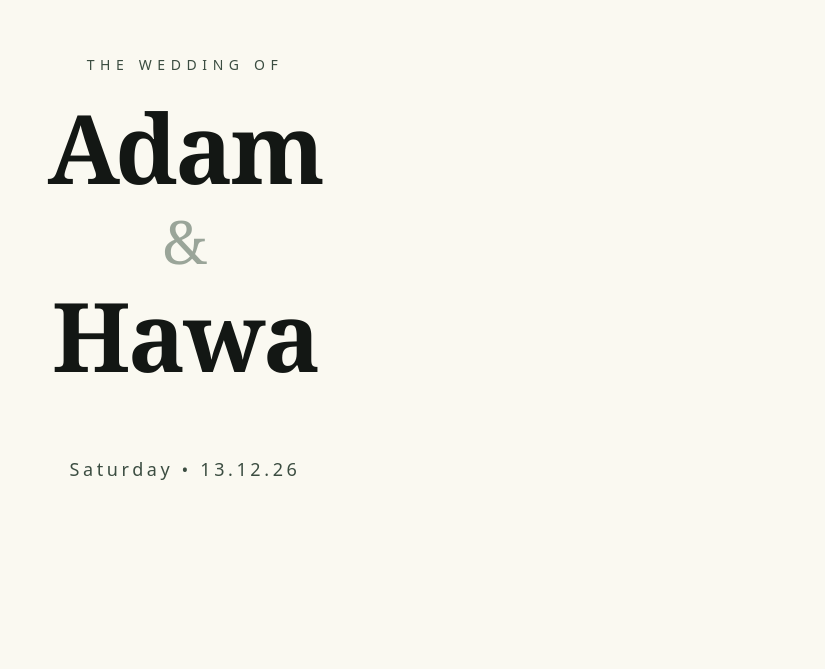
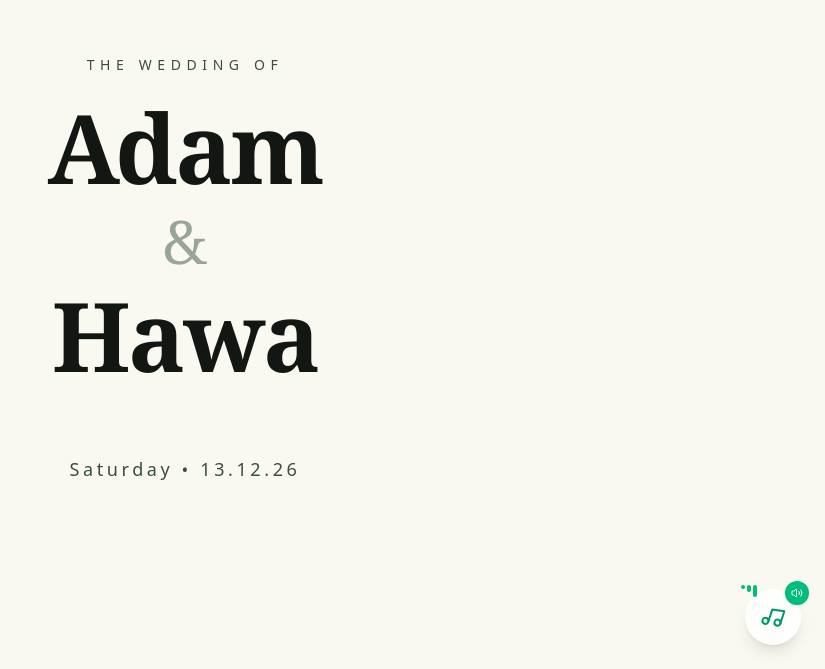
Before and after one commit to Zer0-01/next-sa-invitation, a Next.js app: page / in a window 1280 px wide. Shown: the part 131-800 px from the top of the page, without its empty margins (455-1280 px from the left). Built offline with nearby package versions, Linux system fonts and the light colour scheme; no server answers; the database is empty.

Commit message:
feat: Implement background music player with interactive controls and autoplay handling.

```diff
--- a/src/app/components/attendance-component.tsx
+++ b/src/app/components/attendance-component.tsx
@@ -66,7 +66,7 @@ const AttendanceComponent = () => {
                 <DialogContent className="max-w-md rounded-xl border-primary/10 bg-background">
                     <DialogHeader className="text-center pt-6">
                         <DialogTitle className="text-2xl font-serif font-bold tracking-tight text-foreground">RSVP</DialogTitle>
-                        <div className="w-12 h-[1px] bg-primary/20 mx-auto mt-4 mb-2" />
+                        <div className="w-12 h-px bg-primary/20 mx-auto mt-4 mb-2" />
                         <DialogDescription className="text-sm text-gray-400 font-light tracking-wide">
                             Kindly confirm your presence by filling out the form.
                         </DialogDescription>
--- a/src/app/layout.tsx
+++ b/src/app/layout.tsx
@@ -18,6 +18,8 @@ export const metadata: Metadata = {
   description: "Generated by create next app",
 };
 
+import BackgroundMusic from "@/components/BackgroundMusic";
+
 export default function RootLayout({
   children,
 }: Readonly<{
@@ -30,6 +32,7 @@ export default function RootLayout({
       >
         {children}
         <Toaster />
+        <BackgroundMusic />
       </body>
     </html>
   );
--- /dev/null
+++ b/src/components/BackgroundMusic.tsx
@@ -0,0 +1,151 @@
+"use client";
+
+import React, { useEffect, useRef, useState } from "react";
+import { Music, Volume2, VolumeX } from "lucide-react";
+import { motion, AnimatePresence } from "framer-motion";
+
+const BackgroundMusic = () => {
+    const audioRef = useRef<HTMLAudioElement | null>(null);
+    const [isPlaying, setIsPlaying] = useState(false);
+    const [isMuted, setIsMuted] = useState(false);
+    const [hasInteracted, setHasInteracted] = useState(false);
+
+    useEffect(() => {
+        const audio = audioRef.current;
+        if (!audio) return;
+
+        const playAudio = async () => {
+            try {
+                await audio.play();
+                setIsPlaying(true);
+            } catch (err) {
+                console.log("Autoplay prevented or audio error:", err);
+                setIsPlaying(false);
+            }
+        };
+
+        if (hasInteracted) {
+            playAudio();
+        }
+
+        const handleInteraction = () => {
+            if (!hasInteracted) {
+                setHasInteracted(true);
+                playAudio();
+            }
+        };
+
+        window.addEventListener("click", handleInteraction);
+        window.addEventListener("scroll", handleInteraction);
+        window.addEventListener("touchstart", handleInteraction);
+
+        return () => {
+            window.removeEventListener("click", handleInteraction);
+            window.removeEventListener("scroll", handleInteraction);
+            window.removeEventListener("touchstart", handleInteraction);
+        };
+    }, [hasInteracted]);
+
+    const togglePlay = () => {
+        if (!audioRef.current) return;
+
+        if (isPlaying) {
+            audioRef.current.pause();
+            setIsPlaying(false);
+        } else {
+            audioRef.current.play();
+            setIsPlaying(true);
+        }
+    };
+
+    const toggleMute = (e: React.MouseEvent) => {
+        e.stopPropagation();
+        if (!audioRef.current) return;
+
+        audioRef.current.muted = !isMuted;
+        setIsMuted(!isMuted);
+    };
+
+    return (
+        <div className="fixed bottom-6 right-6 z-50">
+            <audio
+                ref={audioRef}
+                src="/song.mp3"
+                loop
+                preload="auto"
+            />
+
+            <motion.div
+                initial={{ scale: 0, opacity: 0 }}
+                animate={{ scale: 1, opacity: 1 }}
+                whileHover={{ scale: 1.1 }}
+                whileTap={{ scale: 0.9 }}
+                className="relative"
+            >
+                <button
+                    onClick={togglePlay}
+                    className="flex h-14 w-14 items-center justify-center rounded-full bg-white/80 shadow-lg backdrop-blur-md transition-all hover:bg-white dark:bg-zinc-900/80 dark:hover:bg-zinc-900"
+                    aria-label={isPlaying ? "Pause music" : "Play music"}
+                >
+                    {isPlaying ? (
+                        <motion.div
+                            animate={{
+                                rotate: [0, 360],
+                            }}
+                            transition={{
+                                duration: 4,
+                                repeat: Infinity,
+                                ease: "linear",
+                            }}
+                        >
+                            <Music className="h-6 w-6 text-emerald-600 dark:text-emerald-400" />
+                        </motion.div>
+                    ) : (
+                        <Music className="h-6 w-6 text-zinc-400" />
+                    )}
+                </button>
+
+                <AnimatePresence>
+                    {isPlaying && (
+                        <motion.button
+                            initial={{ opacity: 0, y: 10, scale: 0.5 }}
+                            animate={{ opacity: 1, y: 0, scale: 1 }}
+                            exit={{ opacity: 0, y: 10, scale: 0.5 }}
+                            onClick={toggleMute}
+                            className="absolute -top-2 -right-2 flex h-6 w-6 items-center justify-center rounded-full bg-emerald-500 text-white shadow-sm transition-transform hover:scale-110"
+                            aria-label={isMuted ? "Unmute" : "Mute"}
+                        >
+                            {isMuted ? (
+                                <VolumeX className="h-3 w-3" />
+                            ) : (
+                                <Volume2 className="h-3 w-3" />
+                            )}
+                        </motion.button>
+                    )}
+                </AnimatePresence>
+
+                {/* Animated Sound Waves when playing */}
+                {isPlaying && !isMuted && (
+                    <div className="absolute -top-1 -left-1 flex h-4 w-4 space-x-0.5">
+                        {[1, 2, 3].map((i) => (
+                            <motion.div
+                                key={i}
+                                animate={{
+                                    height: [4, 12, 4],
+                                }}
+                                transition={{
+                                    duration: 0.8,
+                                    repeat: Infinity,
+                                    delay: i * 0.2,
+                                }}
+                                className="w-1 rounded-full bg-emerald-500"
+                            />
+                        ))}
+                    </div>
+                )}
+            </motion.div>
+        </div>
+    );
+};
+
+export default BackgroundMusic;
```
Also changed, not shown: 1 other file (tests, documents, lock files or other folders).
